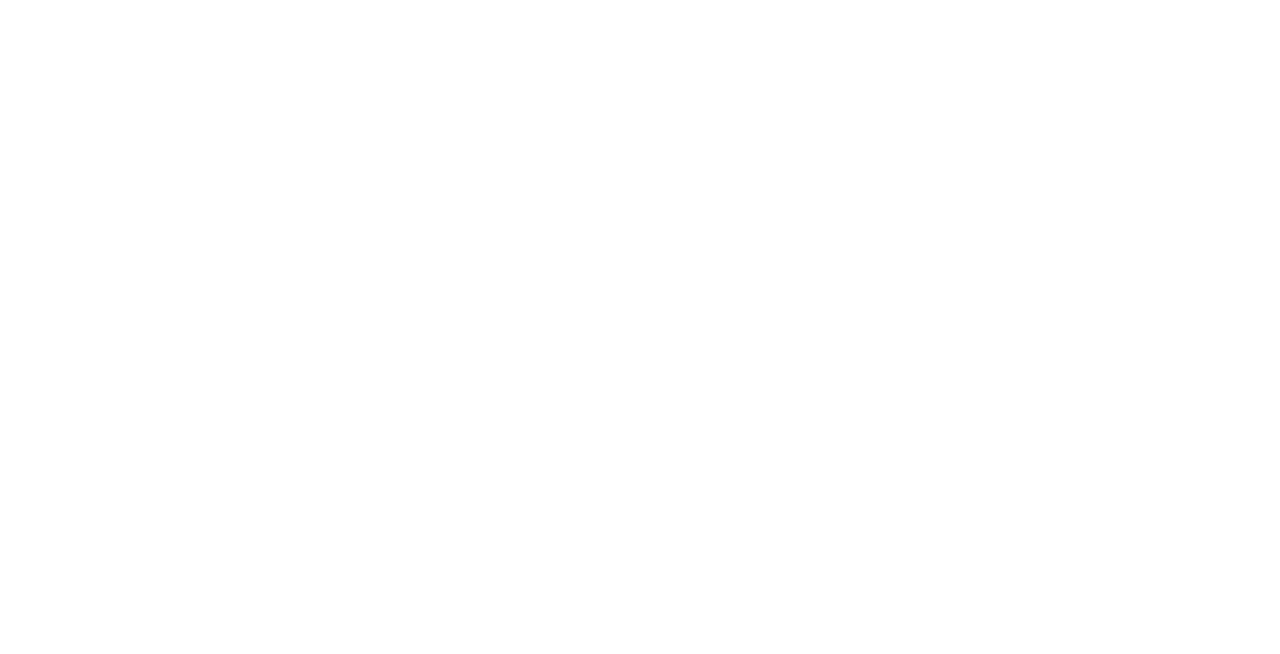
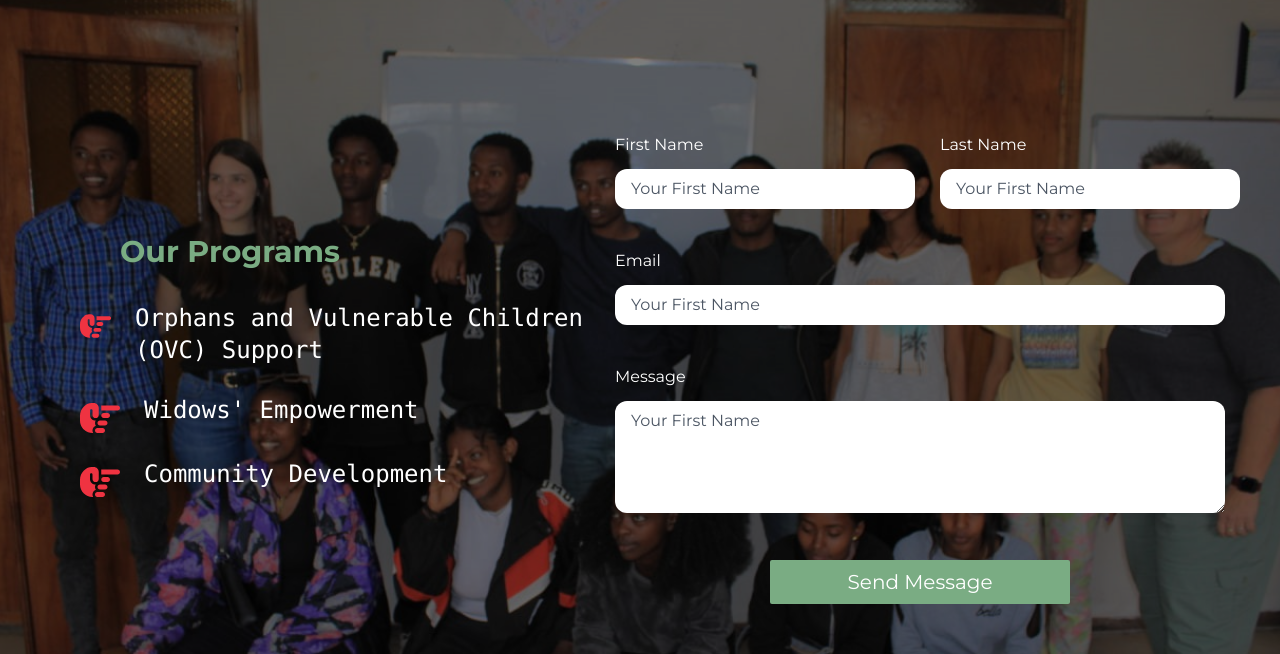
Before and after one commit to haileamlakwalelige/life-center, a React (Vite) app: page /contact in a window 1280 px wide. Shown: the part 1602-2256 px from the top of the page. Before the commit the page ends 1120 px from the top, so only its background shows below. Built offline with nearby package versions, Linux system fonts and the light colour scheme.

Commit message:
finalize contact page

```diff
--- a/src/pages/Contact.jsx
+++ b/src/pages/Contact.jsx
@@ -1,10 +1,14 @@
 import React from 'react'
 import ContactIntro from "../components/contact/ContactIntro";
+import ContactMap from "../components/contact/ContactMap";
+import ContactGetInTouch from "../components/contact/ContactGetInTouch";
 
 const Contact = () => {
   return (
     <div>
       <ContactIntro />
+      <ContactMap />
+      <ContactGetInTouch />
     </div>
   );
 };
```
